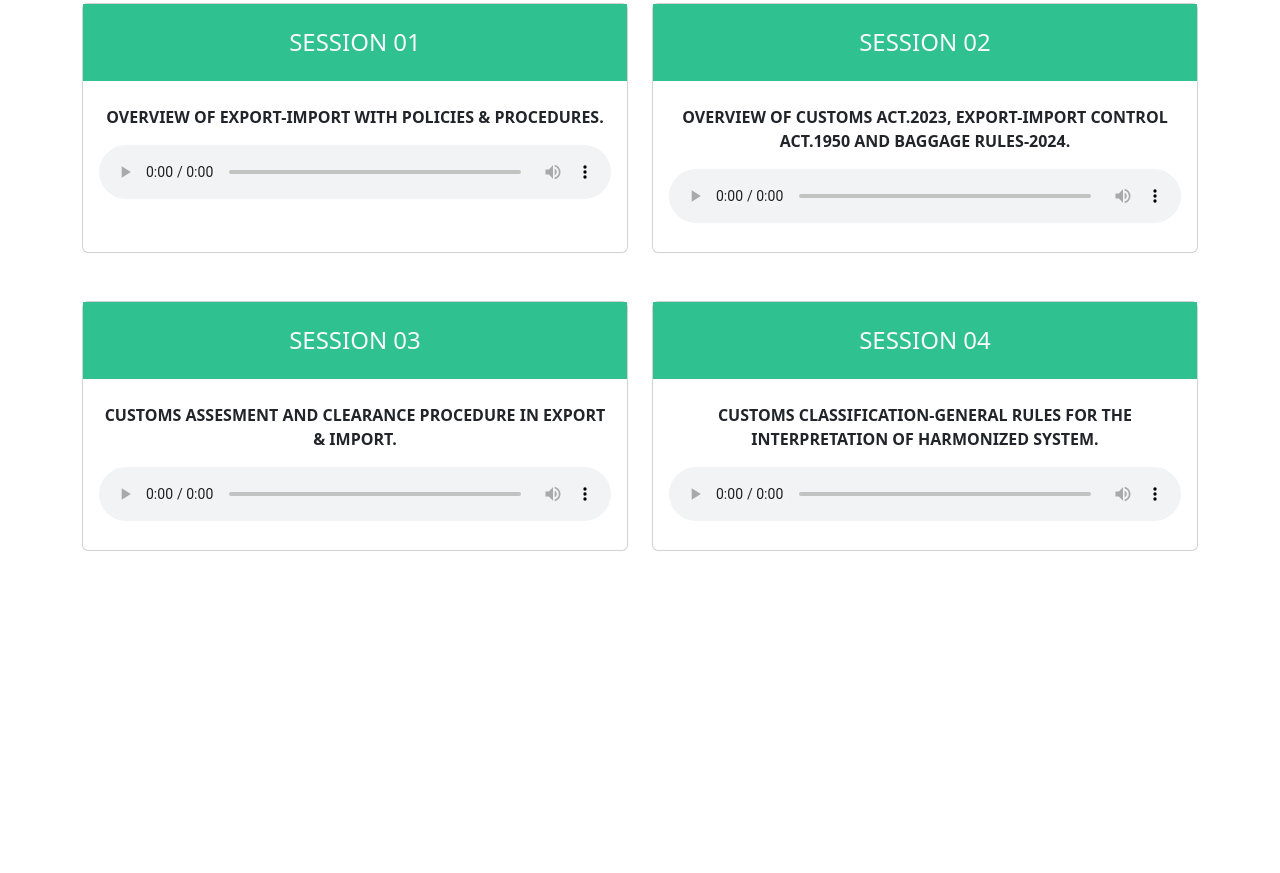
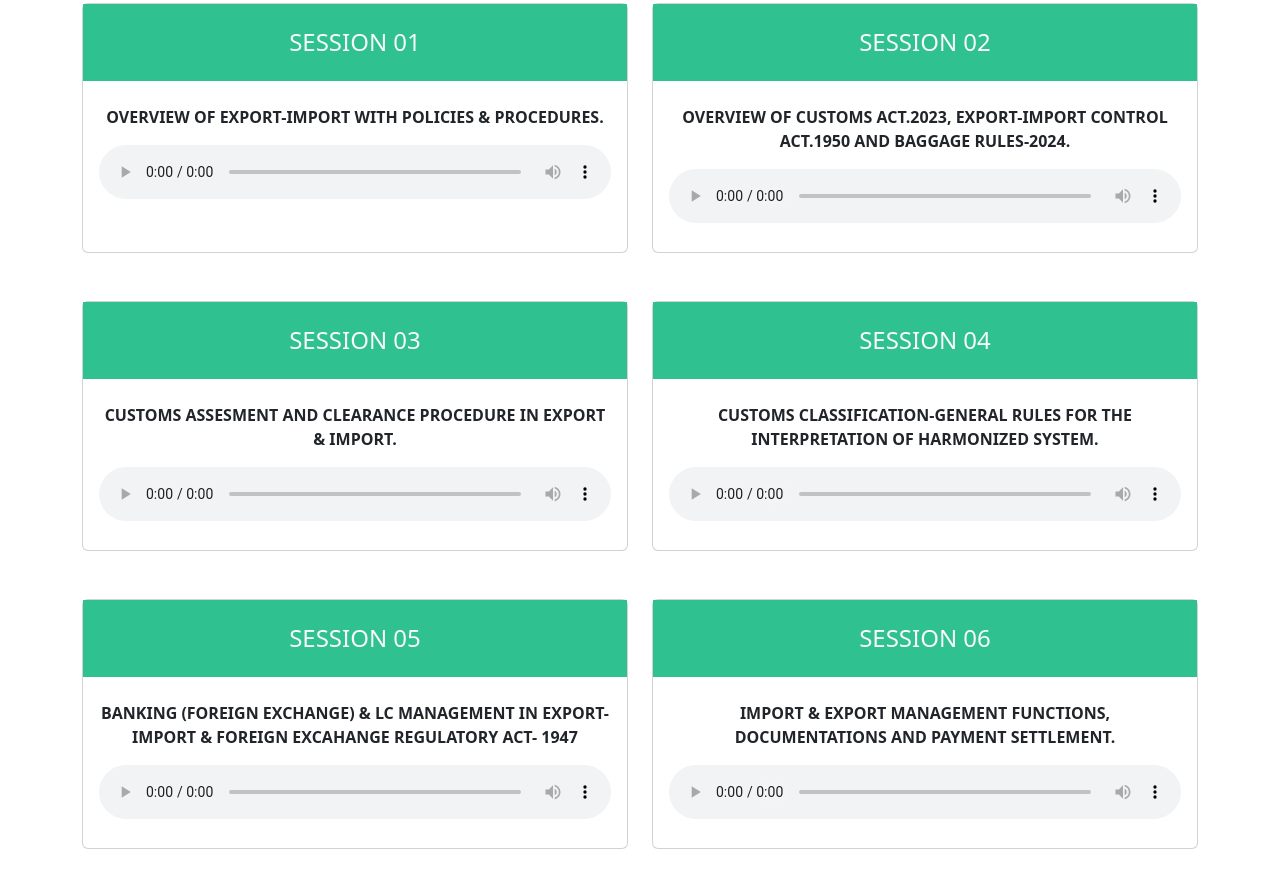
Before and after one commit to psytechbd/Synergy-303, a plain HTML site: page index.html in a window 1280 px wide. Shown: the part 564-1437 px from the top of the page. Before the commit the page ends 1139 px from the top, so only its background shows below. Drawn offline with nearby package versions, Linux system fonts and the light colour scheme.

Commit message:
Added class 5 and 6

```diff
--- a/index.html
+++ b/index.html
@@ -73,6 +73,32 @@
                     </div>
                 </div>
             </div>
+            <div class="col-md-6 my-4">
+                <div class="card">
+                    <h4 class="text-center py-4 text-light">SESSION 05</h4>
+                    <div class="card-body">
+                        <p class="fw-bold">BANKING (FOREIGN EXCHANGE) & LC MANAGEMENT IN EXPORT-IMPORT & FOREIGN EXCAHANGE REGULATORY ACT- 1947</p>
+                        <audio controls controlsList="nodownload">
+                            <source src="audio/EICB-05.mp3" type="audio/mpeg">
+                            Your browser does not support the audio element. use google chrome or contact +8801913773333
+                        </audio>
+                        <!-- <p>Uploading Soon</p> -->
+                    </div>
+                </div>
+            </div>
+            <div class="col-md-6 my-4">
+                <div class="card">
+                    <h4 class="text-center py-4 text-light">SESSION 06</h4>
+                    <div class="card-body">
+                        <p class="fw-bold">IMPORT & EXPORT MANAGEMENT FUNCTIONS, DOCUMENTATIONS AND PAYMENT SETTLEMENT.</p>
+                        <audio controls controlsList="nodownload">
+                            <source src="audio/EICB-06.mp3" type="audio/mpeg">
+                            Your browser does not support the audio element. use google chrome or contact +8801913773333
+                        </audio>
+                        <!-- <p>Uploading Soon</p> -->
+                    </div>
+                </div>
+            </div>
 
 
 
```
Also changed, not shown: 2 other files.
